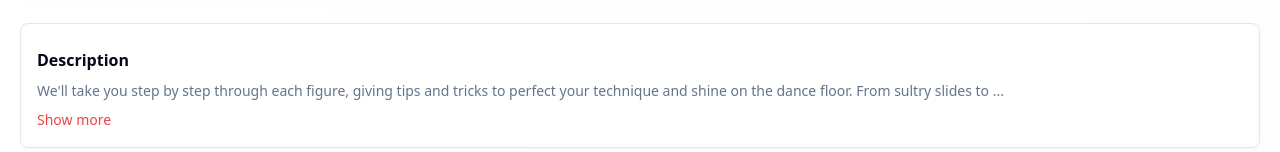
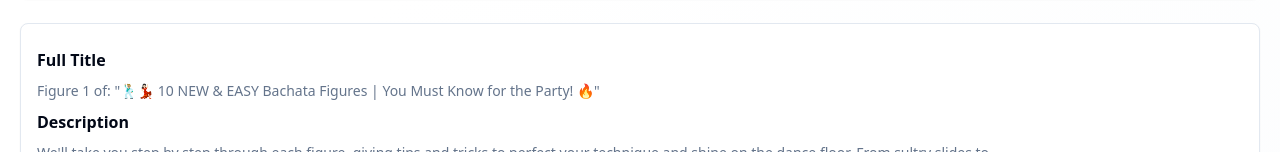
Before and after one commit to PolThm/bailapp, a React (Vite) app in the folder apps/web/: page /figure/bachata-figure1-2 in a window 1280 px wide. Shown: the part 929-1081 px from the top of the page. Built offline with nearby package versions, Linux system fonts and the light colour scheme; no server answers.

Commit message:
Improve FigureDetail

```diff
--- a/apps/web/src/locales/en.json
+++ b/apps/web/src/locales/en.json
@@ -88,6 +88,7 @@
     "backToDiscover": "Back to Discover",
     "addToFavorites": "Add to Favorites",
     "removeFromFavorites": "Remove from Favorites",
+    "fullTitle": "Full Title",
     "description": "Description",
     "showMore": "Show more",
     "showLess": "Show less",
--- a/apps/web/src/locales/es.json
+++ b/apps/web/src/locales/es.json
@@ -88,6 +88,7 @@
     "backToDiscover": "Volver a Descubrir",
     "addToFavorites": "Agregar a favoritos",
     "removeFromFavorites": "Quitar de favoritos",
+    "fullTitle": "Título Completo",
     "description": "Descripción",
     "showMore": "Ver más",
     "showLess": "Ver menos",
--- a/apps/web/src/locales/fr.json
+++ b/apps/web/src/locales/fr.json
@@ -88,6 +88,7 @@
     "backToDiscover": "Retour à Découvrir",
     "addToFavorites": "Ajouter aux favoris",
     "removeFromFavorites": "Retirer des favoris",
+    "fullTitle": "Titre Complet",
     "description": "Description",
     "showMore": "Voir plus",
     "showLess": "Voir moins",
--- a/apps/web/src/pages/FigureDetail.tsx
+++ b/apps/web/src/pages/FigureDetail.tsx
@@ -90,7 +90,7 @@ export function FigureDetail() {
           >
             <ArrowLeft className="h-5 w-5" />
           </button>
-          <h1 className="text-2xl font-bold leading-tight">{figure.title}</h1>
+          <h1 className="text-2xl font-bold leading-tight line-clamp-2">{figure.title}</h1>
         </div>
       </div>
 
@@ -146,6 +146,8 @@ export function FigureDetail() {
         {figure.description && (
           <Card>
             <CardContent className="pt-6 space-y-2">
+              <h2 className="font-semibold">{t('figure.fullTitle')}</h2>
+              <h1 className="text-sm text-muted-foreground leading-relaxed">{figure.title}</h1>
               <h2 className="font-semibold">{t('figure.description')}</h2>
               <p className="text-sm text-muted-foreground leading-relaxed">
                 {displayDescription}
```
